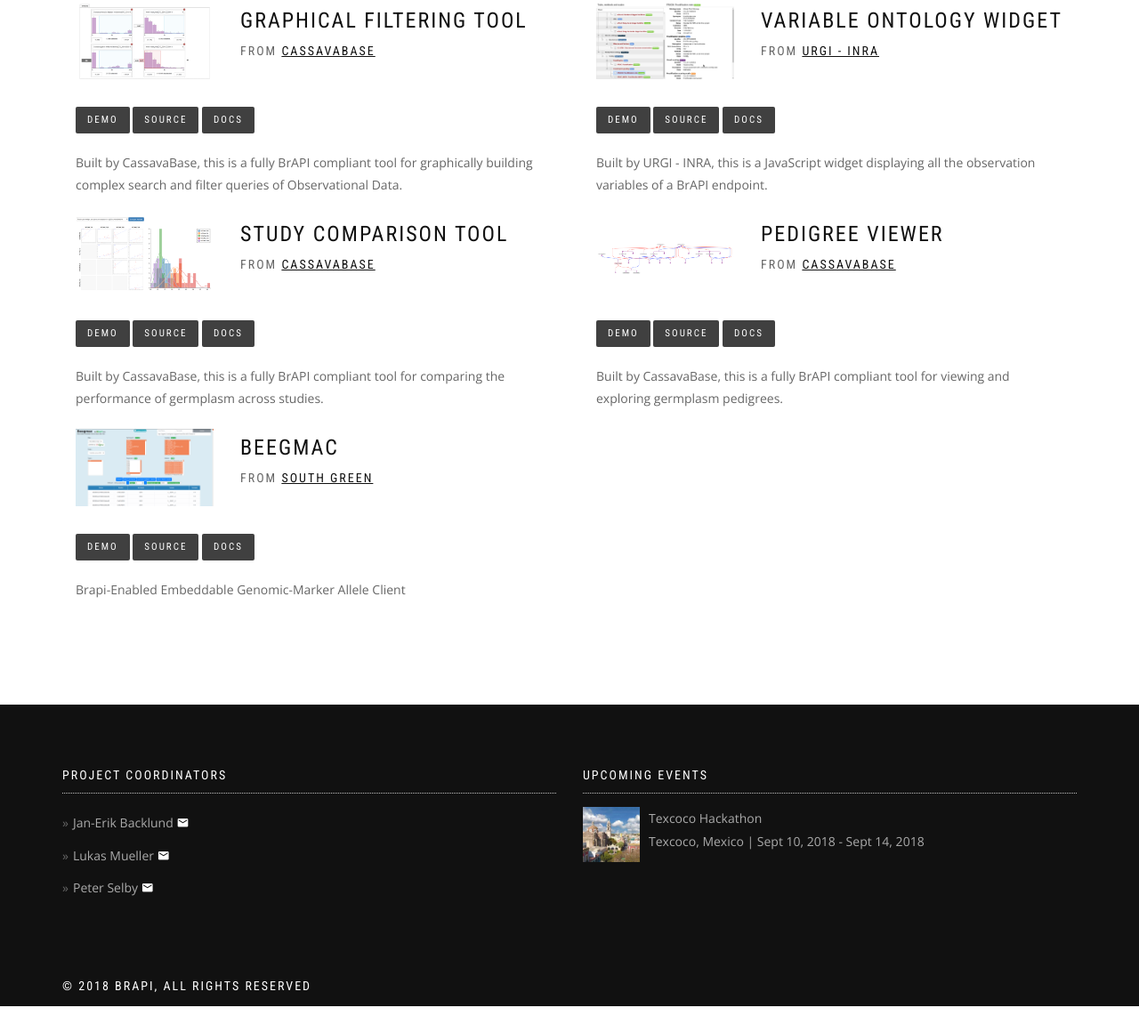
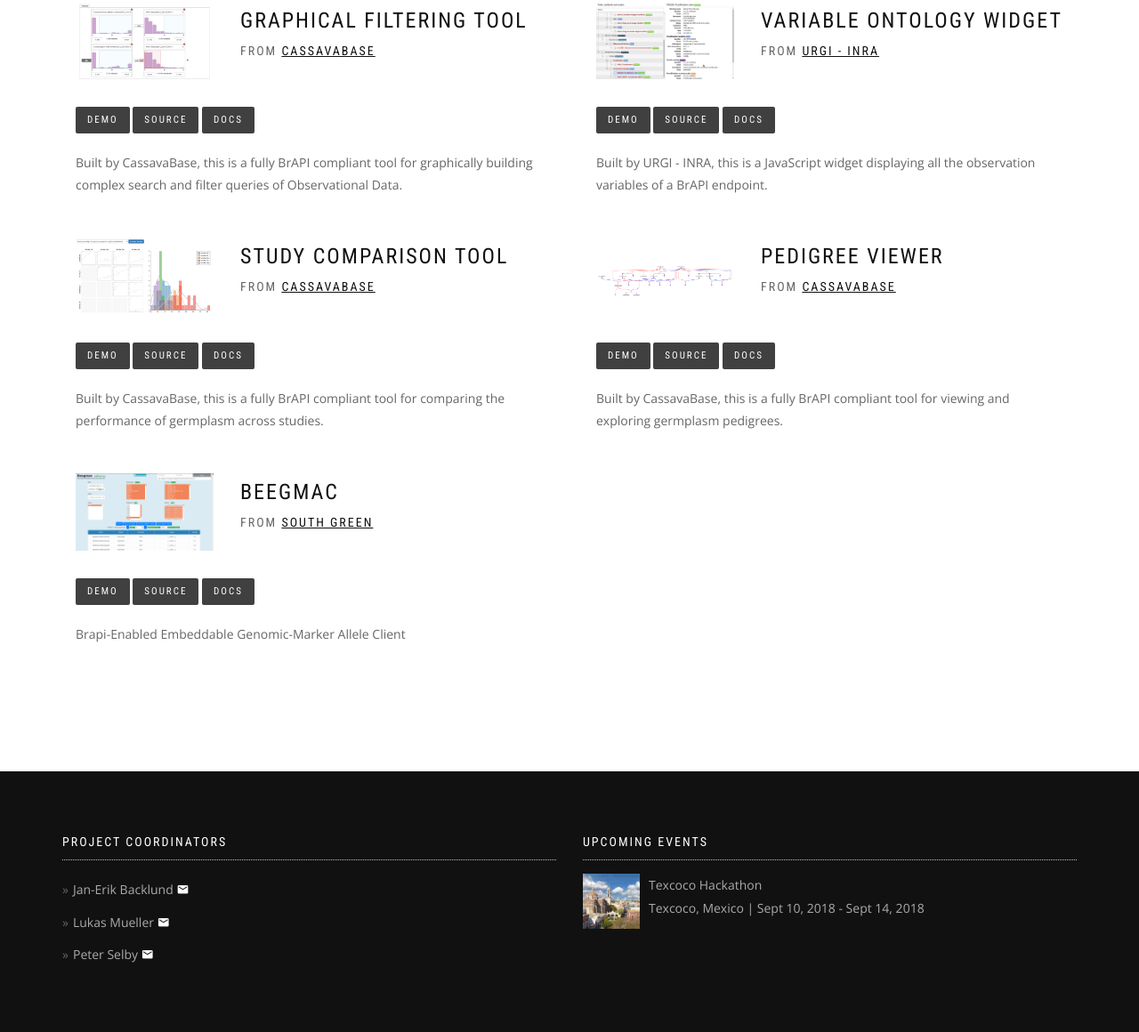
Before and after one commit to plantbreeding/brapi-website, a PHP site: page /brapps.php in a window 1280 px wide. Shown: the part 599-1759 px from the top of the page at 89% size. Before the commit the page ends 1730 px from the top, so only its background shows below. Run offline with PHP 8.4, Linux system fonts and the light colour scheme; some web fonts are replaced.

Commit message:
update brapps

```diff
--- a/site/assets/css/style.css
+++ b/site/assets/css/style.css
@@ -2326,7 +2326,7 @@
 
 /* Post columns */
 .post-columns .post {
-  margin: 0 0 80px;
+  margin: 0 0 105px;
 }
 
 .post-columns .post-header {
```
